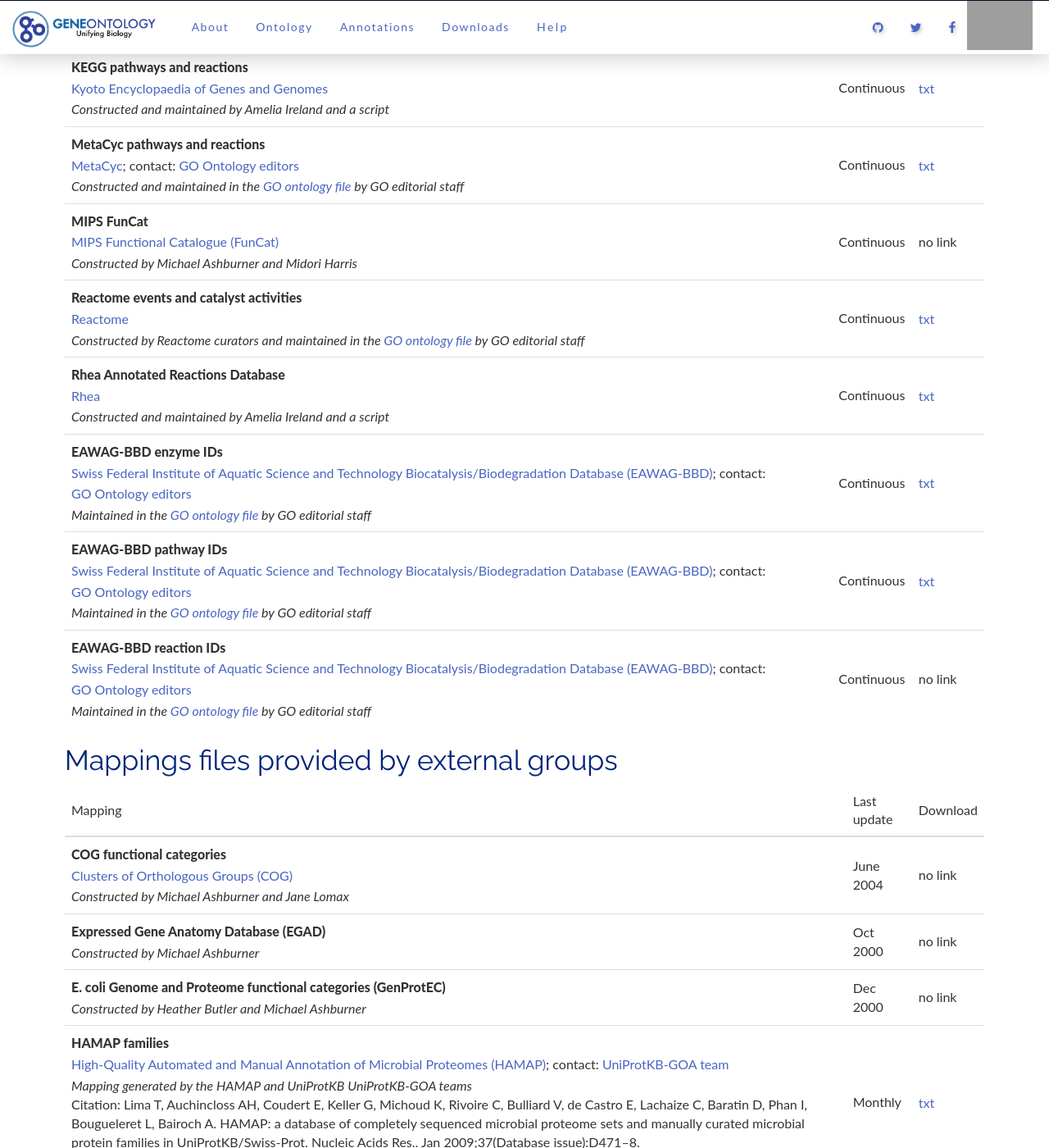
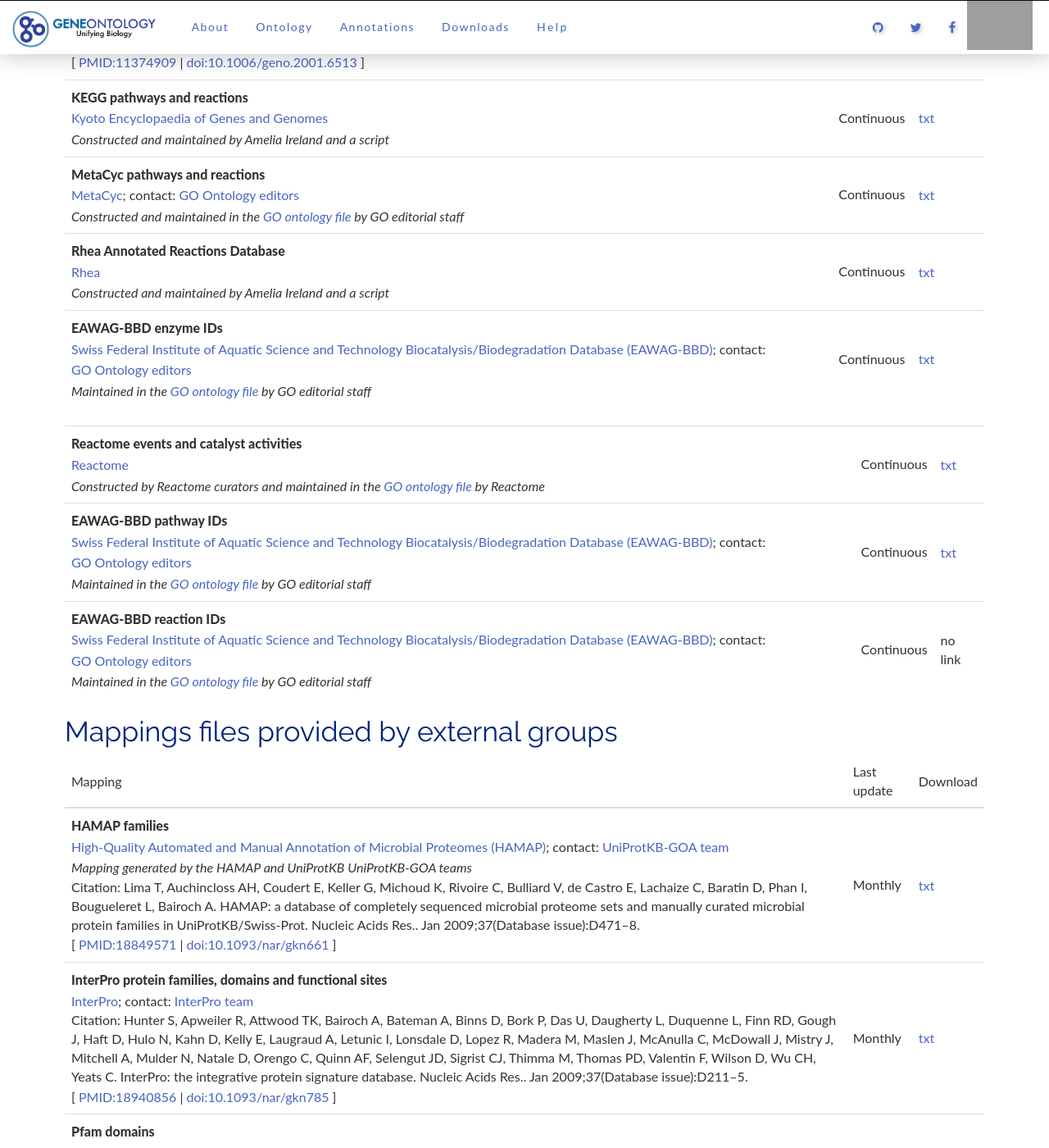
Before and after one commit to geneontology/geneontology.github.io, a Jekyll site: the page built from _docs/download-mappings.md, in a window 1280 px wide and 1400 px high, scrolled down 1013 px. Shown: the whole window at 82% size. Built offline with Jekyll 4.4.1, drawn with Linux system fonts in a browser that asks for light colours; nearby versions of some CDN libraries; some of the changed text lies outside the part shown; grey boxes are pictures that could not be loaded.

Commit message:
Update download-mappings.md

```diff
--- a/_docs/download-mappings.md
+++ b/_docs/download-mappings.md
@@ -32,16 +32,19 @@
 Direct access to the mappings file directory is available here: [http://current.geneontology.org/ontology/external2go/](http://current.geneontology.org/ontology/external2go/)
 
 ## Links to cross-references files derived the Gene Ontology
+Cross-references maintained within GO
 
 |Mapping |Last update |	Download|
 |--------|------------|---------|
-|**Enzyme Commission (EC) enzyme numbers** <br>[Enzyme Commission](https://www.qmul.ac.uk/sbcs/iubmb/){:target="blank"}; contact: [GO Ontology editors](mailto:go-ontology@lists.stanford.edu) <br> *Constructed and maintained in the [GO ontology file](/docs/download-ontology/) by GO editorial staff* <br>Citation: Hill DP, Davis AP, Richardson JE, Corradi JP, Ringwald M, Eppig JT, Blake JA. Program description: Strategies for biological annotation of mammalian systems: implementing gene ontologies in mouse genome informatics. Genomics. May 2001;74(1):121–8. <br>[ [PMID:11374909](http://www.ncbi.nlm.nih.gov/pubmed/11374909){:target="blank"} \| [doi:10.1006/geno.2001.6513](http://dx.doi.org/10.1006/geno.2001.6513){:target="blank"} ]|Continuous |	[txt](http://geneontology.org/external2go/ec2go)|
-|**KEGG pathways and reactions**<br> [Kyoto Encyclopaedia of Genes and Genomes](http://www.genome.jp/kegg/){:target="blank"}<br> *Constructed and maintained by Amelia Ireland and a script*|Continuous |	[txt](http://geneontology.org/external2go/kegg2go)|
+|**Enzyme Commission (EC) enzyme numbers** <br>[Enzyme Commission](https://enzyme.expasy.org/){:target="blank"}; contact: [GO Ontology editors](mailto:go-ontology@lists.stanford.edu) <br> *Constructed and maintained in the [GO ontology file](/docs/download-ontology/) by GO editorial staff* <br>Citation: Hill DP, Davis AP, Richardson JE, Corradi JP, Ringwald M, Eppig JT, Blake JA. Program description: Strategies for biological annotation of mammalian systems: implementing gene ontologies in mouse genome informatics. Genomics. May 2001;74(1):121–8. <br>[ [PMID:11374909](http://www.ncbi.nlm.nih.gov/pubmed/11374909){:target="blank"} \| [doi:10.1006/geno.2001.6513](http://dx.doi.org/10.1006/geno.2001.6513){:target="blank"} ]|Continuous |	[txt](http://geneontology.org/external2go/ec2go)|
+|**KEGG pathways and reactions**<br> [Kyoto Encyclopaedia of Genes and Genomes](http://www.genome.jp/kegg/){:target="blank"}<br> *Constructed and maintained by Amelia Ireland and a script*|Continuous |	[txt](http://geneontology.org/external2go/kegg_reaction2go)|
 |**MetaCyc pathways and reactions**<br>  [MetaCyc](http://metacyc.org/){:target="blank"}; contact: [GO Ontology editors](mailto:go-ontology@lists.stanford.edu) <br> *Constructed and maintained in the [GO ontology file](/docs/download-ontology/) by GO editorial staff*|Continuous 	|[txt](http://geneontology.org/external2go/metacyc2go)|
-|**MIPS FunCat**<br>[MIPS Functional Catalogue (FunCat)](http://mips.gsf.de/funcatDB/){:target="blank"}<br> *Constructed by Michael Ashburner and Midori Harris*|Continuous|	no link <!--[txt](http://geneontology.org/external2go/mips2go)-->|
-|**Reactome events and catalyst activities**<br> [Reactome](http://www.reactome.org/){:target="blank"}<br> *Constructed by Reactome curators and maintained in the [GO ontology file](/docs/download-ontology/) by GO editorial staff*|Continuous |	[txt](http://geneontology.org/external2go/reactome2go)|
 |**Rhea Annotated Reactions Database**<br> [Rhea](http://www.ebi.ac.uk/rhea/){:target="blank"}<br> *Constructed and maintained by Amelia Ireland and a script*|Continuous |	[txt](http://geneontology.org/external2go/rhea2go)|
 |**EAWAG-BBD enzyme IDs**<br> [Swiss Federal Institute of Aquatic Science and Technology Biocatalysis/Biodegradation Database (EAWAG-BBD)](http://eawag-bbd.ethz.ch/aboutBBD.html){:target="blank"}; contact: [GO Ontology editors](mailto:go-ontology@lists.stanford.edu)<br> *Maintained in the [GO ontology file](/docs/download-ontology/) by GO editorial staff*|Continuous |	[txt](http://geneontology.org/external2go/um-bbd_enzymeid2go)|
+
+
+
+|**Reactome events and catalyst activities**<br> [Reactome](http://www.reactome.org/){:target="blank"}<br> *Constructed by Reactome curators and maintained in the [GO ontology file](/docs/download-ontology/) by Reactome* |Continuous |	[txt](http://geneontology.org/external2go/reactome2go)|
 |**EAWAG-BBD pathway IDs**<br> [Swiss Federal Institute of Aquatic Science and Technology Biocatalysis/Biodegradation Database (EAWAG-BBD)](http://eawag-bbd.ethz.ch/aboutBBD.html){:target="blank"}; contact: [GO Ontology editors](mailto:go-ontology@lists.stanford.edu)<br> *Maintained in the [GO ontology file](/docs/download-ontology/) by GO editorial staff*|Continuous 	|[txt](http://geneontology.org/external2go/um-bbd_pathwayid2go)|
 |**EAWAG-BBD reaction IDs**<br> [Swiss Federal Institute of Aquatic Science and Technology Biocatalysis/Biodegradation Database (EAWAG-BBD)](http://eawag-bbd.ethz.ch/aboutBBD.html){:target="blank"}; contact: [GO Ontology editors](mailto:go-ontology@lists.stanford.edu)<br> *Maintained in the [GO ontology file](/docs/download-ontology/)  by GO editorial staff*|Continuous	| no link <!--[txt](http://geneontology.org/external2go/um-bbd_reactionid2go)-->|
 
@@ -50,12 +53,8 @@
 
 |Mapping |Last update |	Download|
 |--------|------------|---------|
-|**COG functional categories** <br>[Clusters of Orthologous Groups (COG)](https://www.ncbi.nlm.nih.gov/COG/index.html){:target="blank"}<br> *Constructed by Michael Ashburner and Jane Lomax* |June 2004 |	no link <!--[txt](http://geneontology.org/external2go/cog2go)-->|
-|**Expressed Gene Anatomy Database (EGAD)** <br> *Constructed by Michael Ashburner* | Oct 2000 | no link <!--[txt](http://geneontology.org/external2go/egad2go)-->|
-|**E. coli Genome and Proteome functional categories (GenProtEC)** <br>*Constructed by Heather Butler and Michael Ashburner*|Dec 2000 	|no link <!--[txt](http://geneontology.org/external2go/genprotec2go)-->|
 |**HAMAP families** <br>[High-Quality Automated and Manual Annotation of Microbial Proteomes (HAMAP)](http://www.expasy.org/sprot/hamap/){:target="blank"}; contact: [UniProtKB-GOA team](mailto:goa@ebi.ac.uk) <br> *Mapping generated by the HAMAP and UniProtKB UniProtKB-GOA teams* <br> Citation: Lima T, Auchincloss AH, Coudert E, Keller G, Michoud K, Rivoire C, Bulliard V, de Castro E, Lachaize C, Baratin D, Phan I, Bougueleret L, Bairoch A. HAMAP: a database of completely sequenced microbial proteome sets and manually curated microbial protein families in UniProtKB/Swiss-Prot. Nucleic Acids Res.. Jan 2009;37(Database issue):D471–8. <br>[ [PMID:18849571](http://www.ncbi.nlm.nih.gov/pubmed/18849571){:target="blank"} \| [doi:10.1093/nar/gkn661](http://dx.doi.org/10.1093/nar/gkn661){:target="blank"} ]| Monthly 	| [txt](http://geneontology.org/external2go/hamap2go) |
 |**InterPro protein families, domains and functional sites**<br>[InterPro](http://www.ebi.ac.uk/interpro/){:target="blank"}; contact: [InterPro team](mailto:interhelp@ebi.ac.uk)<br>Citation: Hunter S, Apweiler R, Attwood TK, Bairoch A, Bateman A, Binns D, Bork P, Das U, Daugherty L, Duquenne L, Finn RD, Gough J, Haft D, Hulo N, Kahn D, Kelly E, Laugraud A, Letunic I, Lonsdale D, Lopez R, Madera M, Maslen J, McAnulla C, McDowall J, Mistry J, Mitchell A, Mulder N, Natale D, Orengo C, Quinn AF, Selengut JD, Sigrist CJ, Thimma M, Thomas PD, Valentin F, Wilson D, Wu CH, Yeats C. InterPro: the integrative protein signature database. Nucleic Acids Res.. Jan 2009;37(Database issue):D211–5. <br>[ [PMID:18940856](http://www.ncbi.nlm.nih.gov/pubmed/18940856){:target="blank"} \| [doi:10.1093/nar/gkn785](http://dx.doi.org/10.1093/nar/gkn785){:target="blank"} ]|Monthly |	[txt](http://geneontology.org/external2go/interpro2go)|
-|**MultiFun cell function assignment schema classifications**<br>  *Constructed by Michael Ashburner, Jane Lomax and Margrethe Hauge Serres*|Dec 2005 |	no link <!--[txt](http://geneontology.org/external2go/multifun2go)-->|
 |**Pfam domains**<br> [Pfam](http://pfam.xfam.org/){:target="blank"}; contact: [InterPro team](mailto:interhelp@ebi.ac.uk)<br> *This mapping is generated from data supplied by [InterPro](http://www.ebi.ac.uk/interpro/){:target="blank"} for the InterPro2GO mapping* <br> Citation: Hunter S, Apweiler R, Attwood TK, Bairoch A, Bateman A, Binns D, Bork P, Das U, Daugherty L, Duquenne L, Finn RD, Gough J, Haft D, Hulo N, Kahn D, Kelly E, Laugraud A, Letunic I, Lonsdale D, Lopez R, Madera M, Maslen J, McAnulla C, McDowall J, Mistry J, Mitchell A, Mulder N, Natale D, Orengo C, Quinn AF, Selengut JD, Sigrist CJ, Thimma M, Thomas PD, Valentin F, Wilson D, Wu CH, Yeats C. InterPro: the integrative protein signature database. Nucleic Acids Res.. Jan 2009;37(Database issue):D211–5. <br>[ [PMID:18940856](http://www.ncbi.nlm.nih.gov/pubmed/18940856){:target="blank"} \| [doi:10.1093/nar/gkn785](http://dx.doi.org/10.1093/nar/gkn785){:target="blank"} ]|Monthly 	|[txt](http://geneontology.org/external2go/pfam2go)|
 |**PIRSF protein superfamilies**<br> [PIRSF](http://pir.georgetown.edu/pirwww/dbinfo/pirsf.shtml){:target="blank"}; contact: [InterPro team](mailto:interhelp@ebi.ac.uk)<br> *This mapping is generated from data supplied by [InterPro](http://www.ebi.ac.uk/interpro/){:target="blank"} for the InterPro2GO mapping* <br> Citation: Hunter S, Apweiler R, Attwood TK, Bairoch A, Bateman A, Binns D, Bork P, Das U, Daugherty L, Duquenne L, Finn RD, Gough J, Haft D, Hulo N, Kahn D, Kelly E, Laugraud A, Letunic I, Lonsdale D, Lopez R, Madera M, Maslen J, McAnulla C, McDowall J, Mistry J, Mitchell A, Mulder N, Natale D, Orengo C, Quinn AF, Selengut JD, Sigrist CJ, Thimma M, Thomas PD, Valentin F, Wilson D, Wu CH, Yeats C. InterPro: the integrative protein signature database. Nucleic Acids Res.. Jan 2009;37(Database issue):D211–5. <br>[ [PMID:18940856](http://www.ncbi.nlm.nih.gov/pubmed/18940856){:target="blank"} \| [doi:10.1093/nar/gkn785](http://dx.doi.org/10.1093/nar/gkn785){:target="blank"} ]|	Monthly |	[txt](http://geneontology.org/external2go/pirsf2go)|
 |**PRINTS domains**<br> [PRINTS](http://www.bioinf.manchester.ac.uk/dbbrowser/PRINTS/){:target="blank"}; contact: [InterPro team](mailto:interhelp@ebi.ac.uk)<br> *This mapping is generated from data supplied by [InterPro](http://www.ebi.ac.uk/interpro/){:target="blank"} for the InterPro2GO mapping* <br> Citation: Hunter S, Apweiler R, Attwood TK, Bairoch A, Bateman A, Binns D, Bork P, Das U, Daugherty L, Duquenne L, Finn RD, Gough J, Haft D, Hulo N, Kahn D, Kelly E, Laugraud A, Letunic I, Lonsdale D, Lopez R, Madera M, Maslen J, McAnulla C, McDowall J, Mistry J, Mitchell A, Mulder N, Natale D, Orengo C, Quinn AF, Selengut JD, Sigrist CJ, Thimma M, Thomas PD, Valentin F, Wilson D, Wu CH, Yeats C. InterPro: the integrative protein signature database. Nucleic Acids Res.. Jan 2009;37(Database issue):D211–5. <br>[ [PMID:18940856](http://www.ncbi.nlm.nih.gov/pubmed/18940856){:target="blank"} \| [doi:10.1093/nar/gkn785](http://dx.doi.org/10.1093/nar/gkn785){:target="blank"} ]|	Monthly |	[txt](http://geneontology.org/external2go/prints2go)|
```
